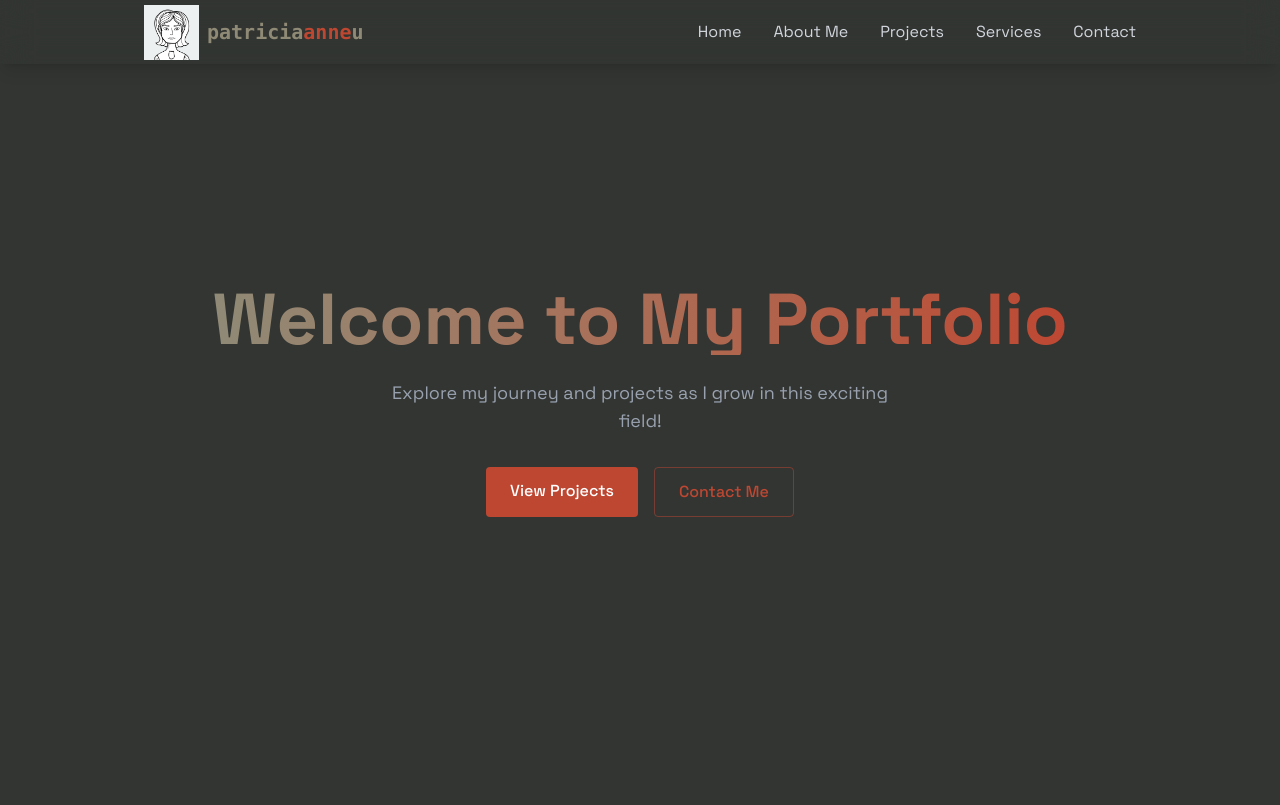
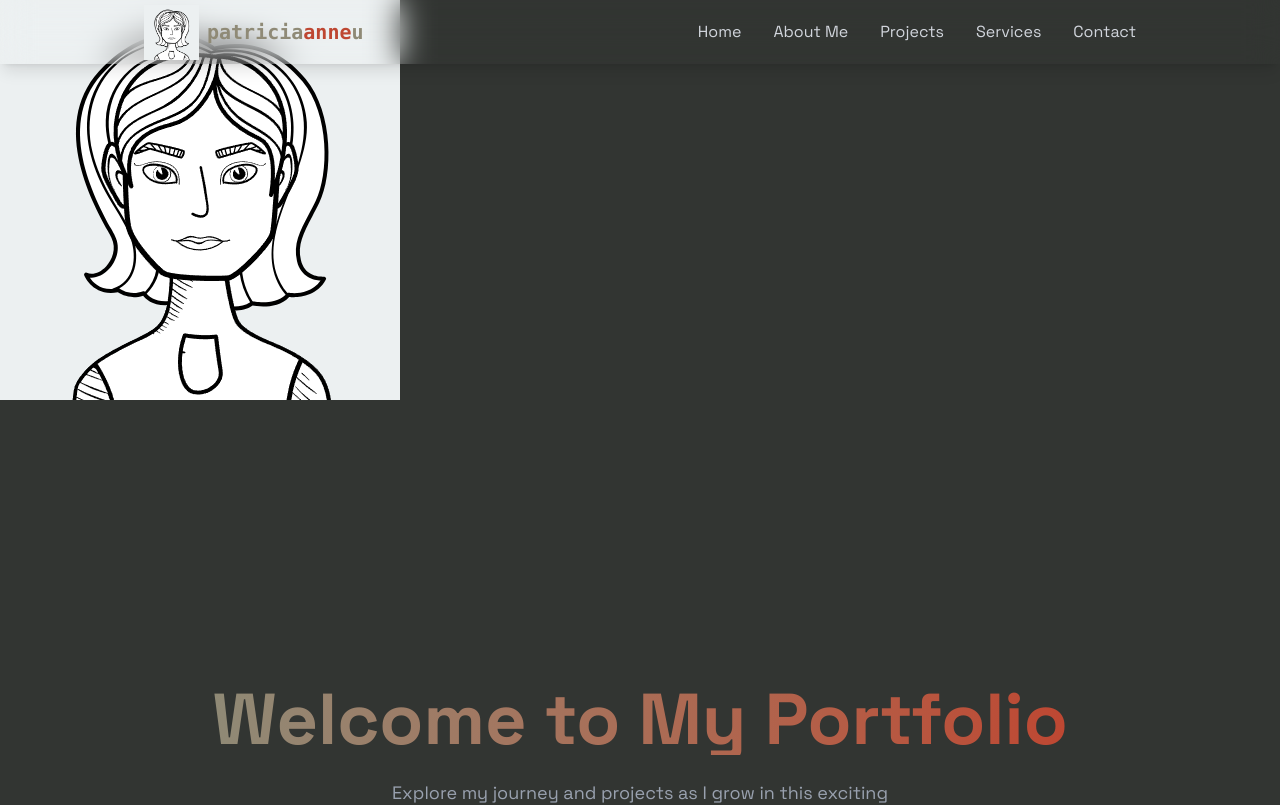
Before and after one commit to patriciaanneu/patriciaanneu-portfolio, a React (Vite) app: page / in a window 1280 px wide. Shown: the top 805 px of the page. Built offline with nearby package versions, Linux system fonts and the light colour scheme.

Commit message:
icon import

```diff
--- a/src/App.jsx
+++ b/src/App.jsx
@@ -28,6 +28,7 @@ function App() {
       <div className={`min-h-screen transition-opacity duration-700 ${isLoaded ? 'opacity-100' : 'opacity-0'} bg-[#323532] text-[#8F8A76]`}>
 
         <NavBar menuOpen={menuOpen} setMenuOpen={setMenuOpen}/>
+        <img src='/icon.png' alt='icon'/>
         <MobileMenu menuOpen={menuOpen} setMenuOpen={setMenuOpen}/>
         <Home />
         <About />
```
